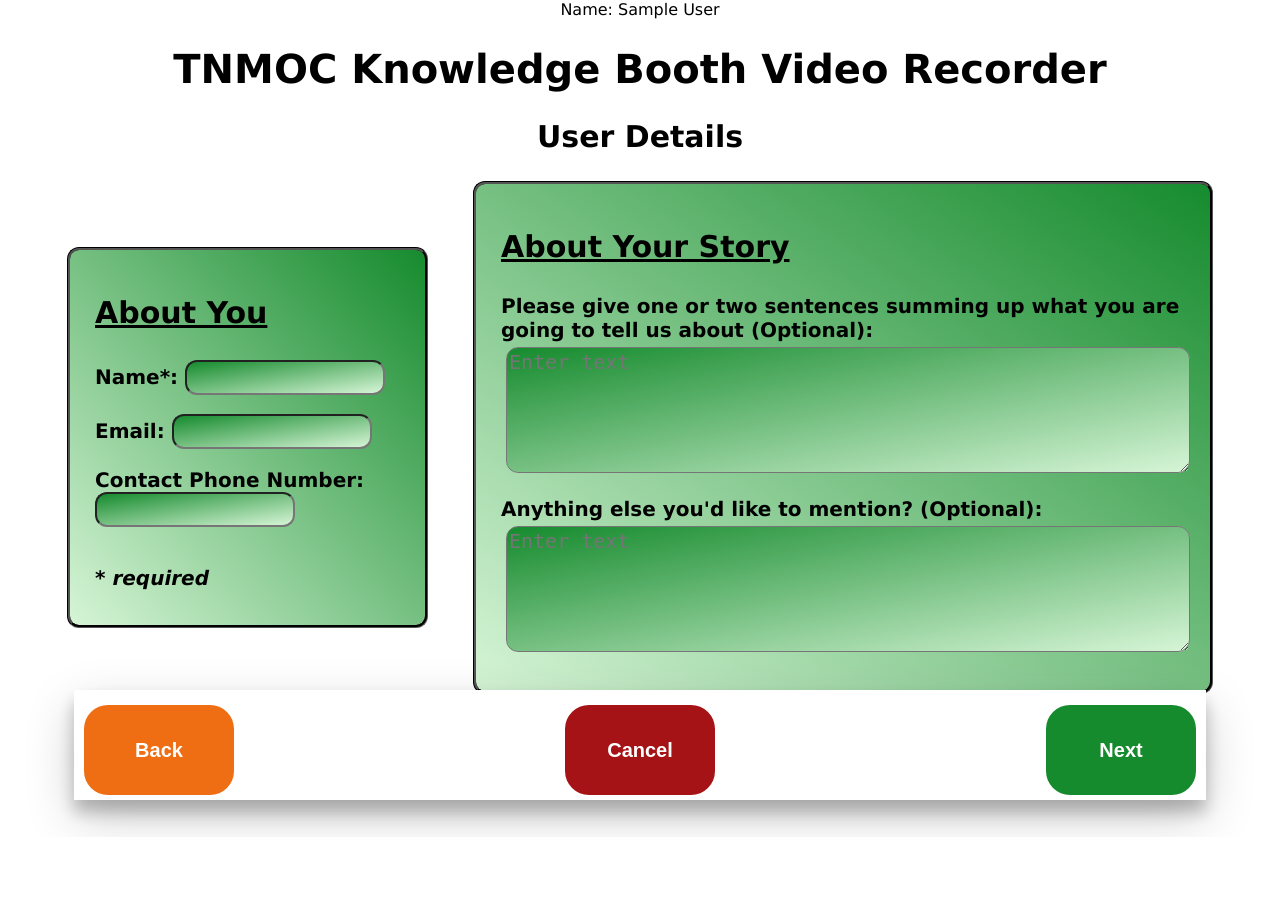
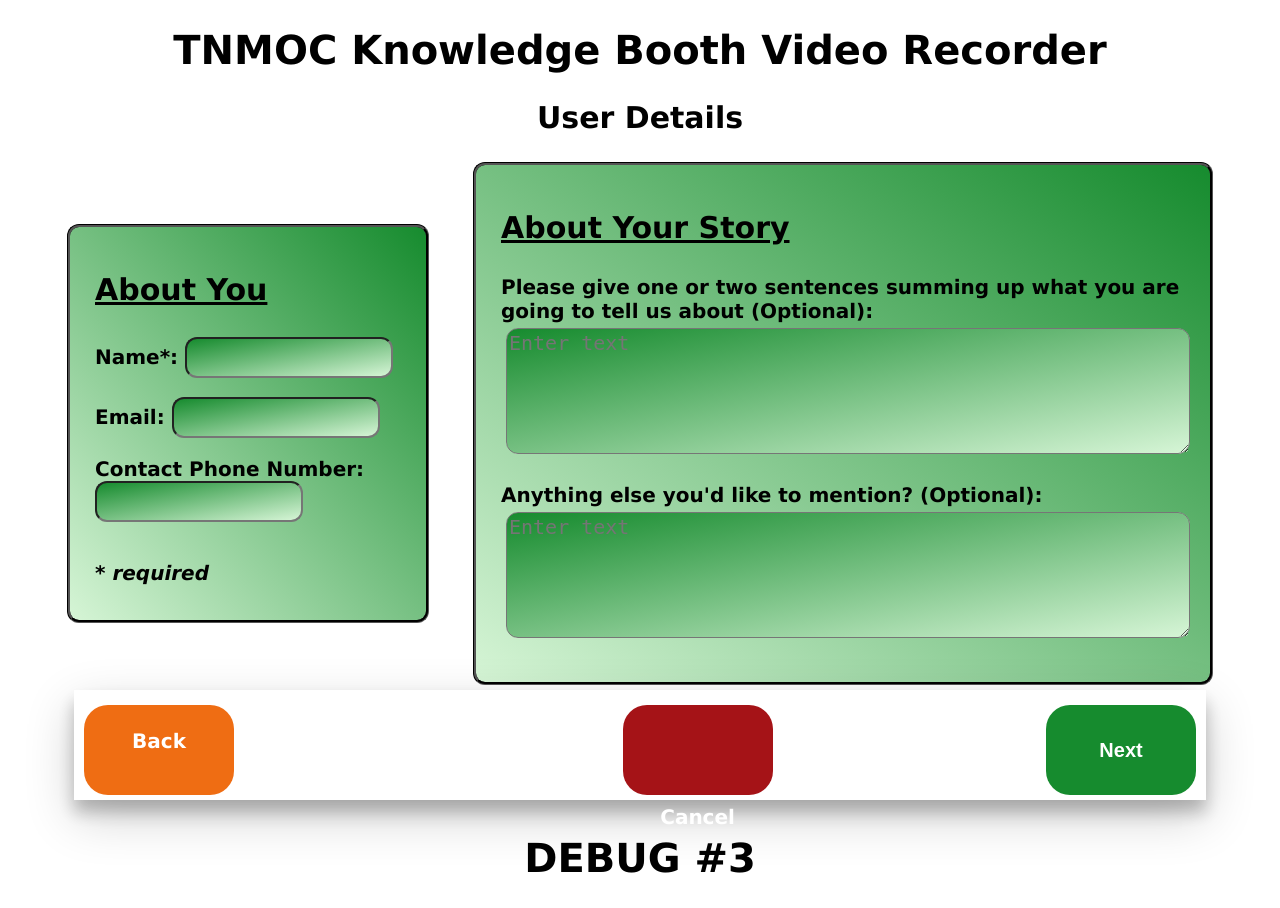
Before and after one commit to EarlGreyFTW/BoothCode, a PHP site: page /PersonalDetails.php in a window 1280 px wide. Before the commit the page ends 832 px from the top, so only its background shows below. Run offline with PHP 8.4, Linux system fonts and the light colour scheme; the visitor is signed in with stand-in values (Sample User, id 1); lists and menus that the app fills with data are empty.

Commit message:
upload 20-12-22 14:36

```diff
--- a/PersonalDetails.php
+++ b/PersonalDetails.php
@@ -1,5 +1,4 @@
 <?php include "initiate.php";
-echo "Name: ".$_SESSION["NAME"];
 ?>
 <!DOCTYPE html>
 <html>
@@ -54,28 +53,31 @@
 </table>
 <div id="bottom-menu">
 	<div id="next-button">
-		<button id="next" type="submit" value="submit" ><b>Next</b></button>
+		<button id="next" type="submit" value="submit"><b>Next</b></button>
 	</div>
 	<div id="back-button">
-		<button id="back"><b><a href="index.php" class="link">Back</a></b></button>
+        <br>
+		<b><a href="index.php" class="link">Back</a></b>
 	</div>
 	<div id="cancel-button">
-		<button id="cancel"><b><a class="link" href="index.php">Cancel</a></b></button>
+		<b><a class="link" href="index.php" style="position: center">Cancel</a></b>
 	</div>
 </div>
+</form>
 <?php
 if(isset($_POST["submit"])){
-        echo "<h1>done</h1>";
+    echo "<h1>DEBUG#1</h1>";
     $_SESSION["NAME"] = $_POST["FullName"];
     $_SESSION["NUMBER"] = $_POST["PhoneNumber"];
     $_SESSION["EMAIL"] = $_POST["Email"];
     $_SESSION["DESCRIPTION"] = $_POST["Summary"];
     $_SESSION["ADDITIONALNOTES"] = $_POST["AdditionalInfo"];
+    echo "<h1>DEBUG #2</h1>";
     header("location:Record.php");
 } else {
+    echo "<h1>DEBUG #3</h1>";
     echo mysqli_error($connect);
 } ?>
-</form>
 </body>
 <footer>
 </footer>
--- a/Stylesheet.css
+++ b/Stylesheet.css
@@ -123,13 +123,27 @@
 	float: right;
 }
 #back-button{
+	background-color: #ef6d13;
+	margin: 10px 5px;
+	border: black;
+	color: white;
+	width: 150px;
+	height: 90px;
+	border-radius: 24px;
+	font-size: 20px;
 	float: left;
 }
-#cancel{
+#cancel-button{
 	background-color: #a51317;
-}
-#back{
-	background-color: #ef6d13;
+	margin: 10px 5px;
+	border: black;
+	color: white;
+	width: 150px;
+	height: 90px;
+	border-radius: 24px;
+	font-size: 20px;
+	position: relative;
+	left: 48%;
 }
 #begin-button{
 	position: relative;
--- a/Summary.php
+++ b/Summary.php
@@ -24,13 +24,12 @@
     </div>
     <?php
     if(isset($_POST["submit"])){
-        $_SESSION["MESSAGE"] = $_POST["Message"];
         $name = $_SESSION["NAME"];
         $number = $_SESSION["NUMBER"];
         $email = $_SESSION["EMAIL"];
         $description = $_SESSION["DESCRIPTION"];
         $addnotes = $_SESSION["ADDITIONALNOTES"];
-        $message = $_SESSION["MESSAGE"];
+        $message = $_POST["Message"];
         $upload = mysqli_query($connect, "INSERT INTO details (NAME, NUMBER, EMAIL, DESCRIPTION, ADDITIONALNOTES, MESSAGE) VALUES ('$name', '$number', '$email', '$description', '$addnotes', '$message')");
     } ?>
     <div id="bottom-menu">
```
Also changed, not shown: index.php (+0 -11 lines), temp.txt (added, +11 -0 lines). Lines whose indentation alone changed are shown as unchanged.
